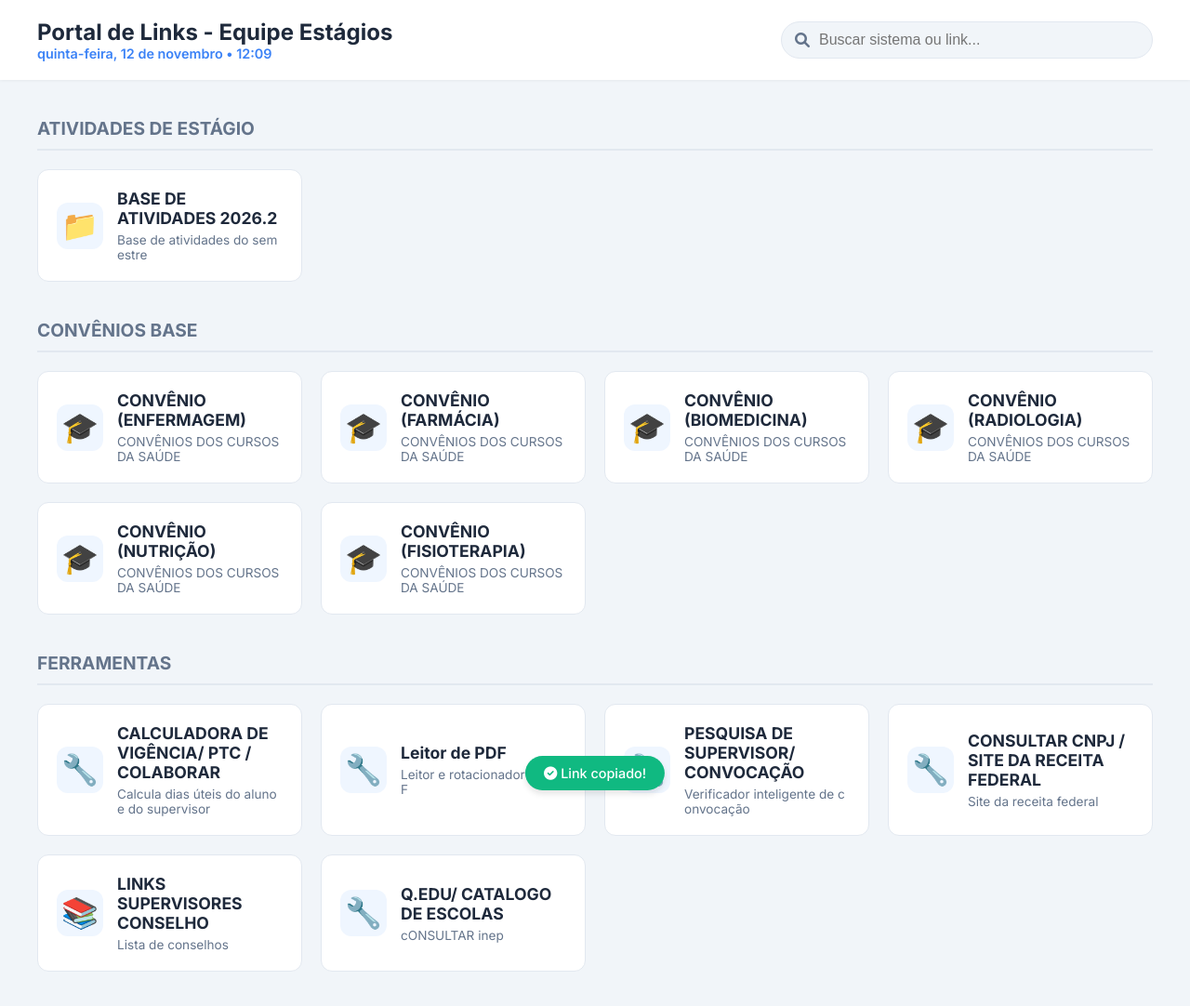
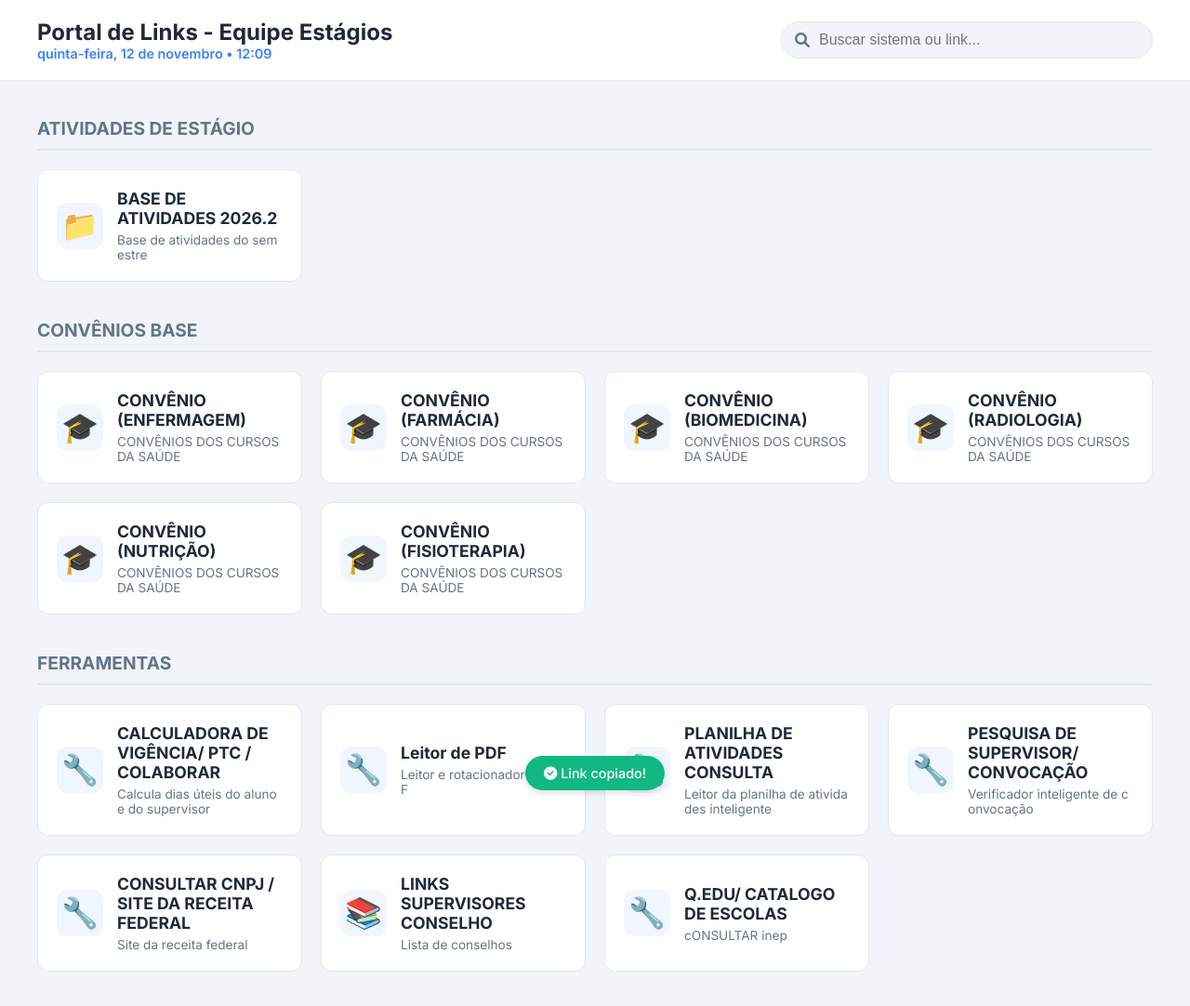
Before and after one commit to altashabilidadeshugo-max/hucentralink, a plain HTML site: page index.html in a window 1280 px wide. Shown: the top 1082 px of the page at 93% size. Drawn offline with Linux system fonts and the light colour scheme.

Commit message:
Add new tool for activity spreadsheet reader

```diff
--- a/index.html
+++ b/index.html
@@ -296,6 +296,14 @@
                 emoji: "🔧",
                 desc: "Leitor e rotacionador de PDF"
             },
+
+                     {
+                title: "PLANILHA DE ATIVIDADES CONSULTA",
+                url: "https://altashabilidadeshugo-max.github.io/basedeatividadesferramenta/",
+                category: "FERRAMENTAS",
+                emoji: "🔧",
+                desc: "Leitor da planilha de atividades inteligente"
+            },
         {
                 title: "PESQUISA DE SUPERVISOR/<br>CONVOCAÇÃO",
                 url: "https://altashabilidadeshugo-max.github.io/LUPA-PESQUISA-DE-SUPERVISOR-CONVOCA-O-CONVOCACAO/",
```
